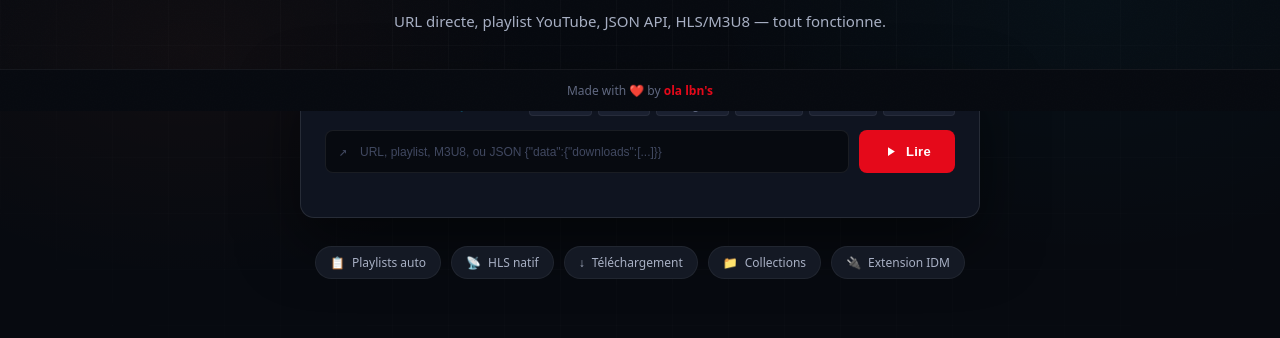
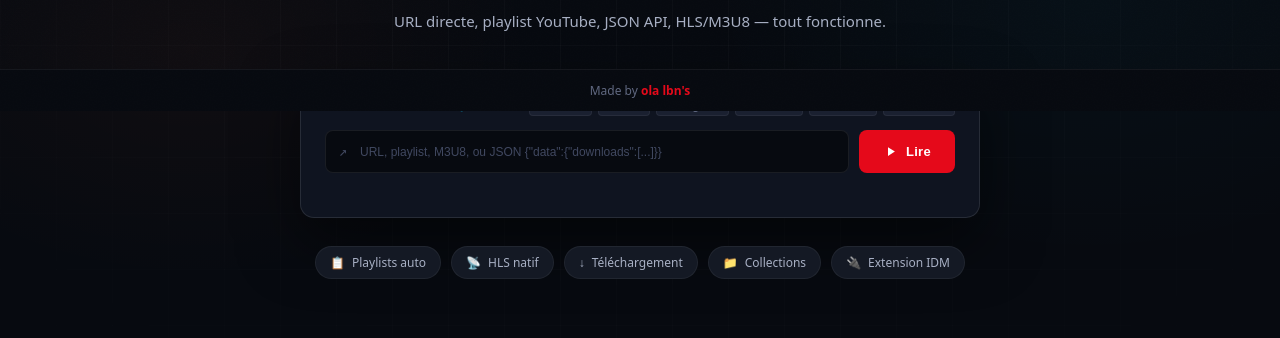
Before and after one commit to olalbns/VaultStream, a Python web app: template templates/index.html in a window 1280 px wide. Shown: the part 689-1027 px from the top of the page. Run offline with Jinja, Linux system fonts and the light colour scheme; the template is opened without the code that fills it, so the values that code supplies are empty; some libraries are stand-ins or nearby versions.

Commit message:
Mise a jour

```diff
--- a/templates/index.html
+++ b/templates/index.html
@@ -708,7 +708,7 @@
 <!-- FOOTER -->
 <footer class="app-footer">
   <div class="footer-content">
-    <p class="footer-text">Made with ❤️ by <a href="https://github.com/olalbns" target="_blank" class="footer-link">ola lbn's</a></p>
+    <p class="footer-text">Made by <a href="https://github.com/olalbns" target="_blank" class="footer-link">ola lbn's</a></p>
   </div>
 </footer>
 
```
